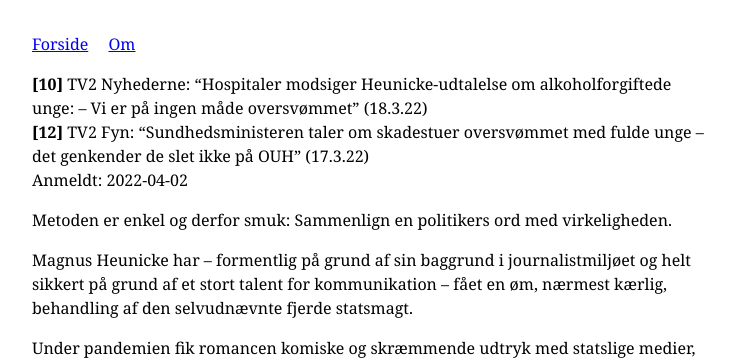
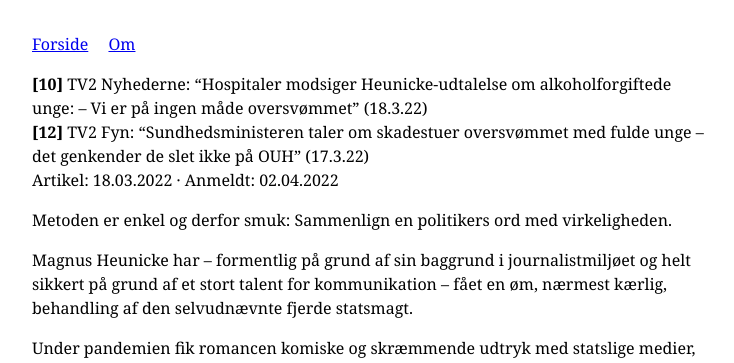
Before and after one commit to MichaelOAppel/OmJournalistik, a Jekyll site: the page built from _posts/2022-04-02-tv2-heunicke-alkohol.md, in a window 1280 px wide. Shown: the top 363 px of the page, without its empty margins (272-1006 px from the left). Built offline with Jekyll 4.4.1, drawn with Linux system fonts in a browser that asks for light colours; part of the change alters nothing that is shown.

Commit message:
Update 2022-04-02-tv2-heunicke-alkohol.md

```diff
--- a/_posts/2022-04-02-tv2-heunicke-alkohol.md
+++ b/_posts/2022-04-02-tv2-heunicke-alkohol.md
@@ -9,7 +9,7 @@ anmeldt: 2022-04-02
 
 **[10]** TV2 Nyhederne: “Hospitaler modsiger Heunicke-udtalelse om alkoholforgiftede unge: – Vi er på ingen måde oversvømmet” (18.3.22)
 **[12]** TV2 Fyn: “Sundhedsministeren taler om skadestuer oversvømmet med fulde unge – det genkender de slet ikke på OUH” (17.3.22)
-Anmeldt: {{ page.anmeldt }}
+Artikel: {{ page.artikel_dato | date: "%d.%m.%Y" }} · Anmeldt: {{ page.anmeldt | date: "%d.%m.%Y" }}
 
 Metoden er enkel og derfor smuk: Sammenlign en politikers ord med virkeligheden.
 
```
